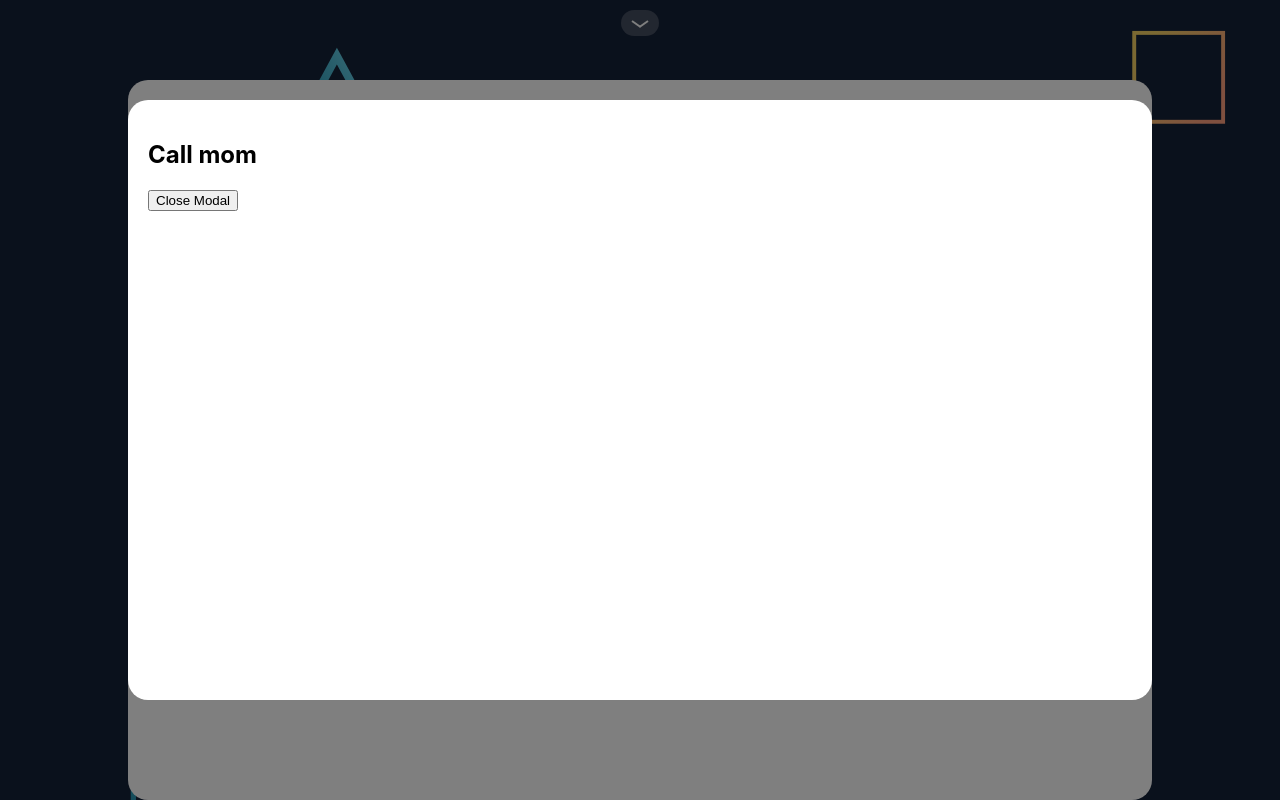
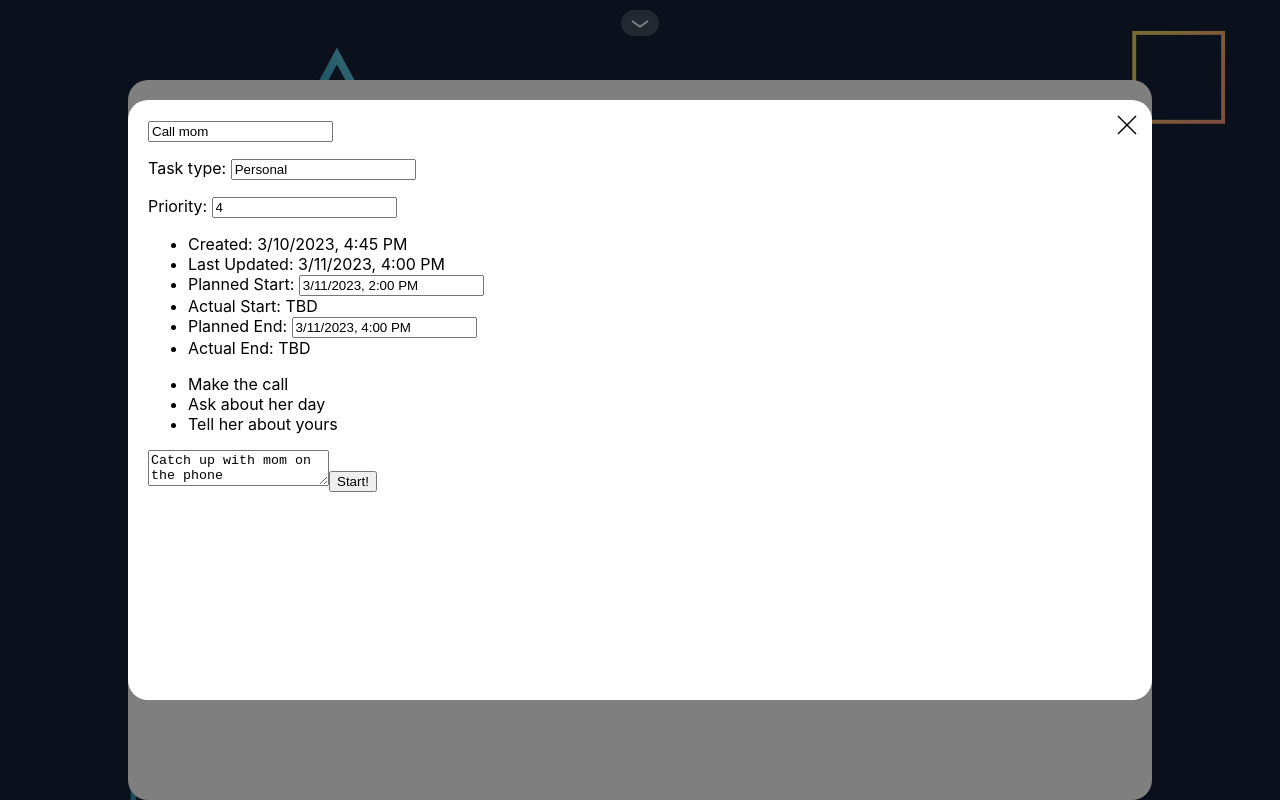
Before and after one commit to DanielGRasmussen/todo-fullstack, a React (Create React App) app: page / in a window 1280 px wide. Both pictures are taken after a click on the item 296 px from the left and 282 px from the top of the page. Built offline with nearby package versions, Linux system fonts and the light colour scheme.

Commit message:
Added modal content and most of the functionality. I need to make the subtasks work properly and add CSS.

```diff
--- a/src/main/Main.tsx
+++ b/src/main/Main.tsx
@@ -1,7 +1,7 @@
 import "./css/Main.css";
 import React, { useState } from "react";
 import TodoList from "./TodoList";
-import Modal from "./Modal";
+import Modal from "../modal/Modal";
 
 function Main() {
 	document.title = "Main | To Do List";
--- a/src/main/Modal.tsx
+++ /dev/null
@@ -1,37 +0,0 @@
-import "./css/Modal.css";
-import React from "react";
-
-export interface ITodoData {
-	id: string;
-	created: string;
-	proposedStartDate: string;
-	actualStartDate: string;
-	proposedEndDate: string;
-	actualEndDate: string;
-	title: string;
-	description: string;
-	type: string;
-	subTasks: string[];
-	priority: string;
-	status: string;
-	lastUpdated: string;
-}
-
-function Modal(isOpen: boolean, setIsOpen, todo) {
-	function toggleModal() {
-		setIsOpen(!isOpen);
-	}
-
-	if (isOpen) {
-		return (
-			<div id="modal-overlay">
-				<div id="modal">
-					<h2>{todo.title}</h2>
-					<button onClick={toggleModal}>Close Modal</button>
-				</div>
-			</div>
-		);
-	}
-}
-
-export default Modal;
--- /dev/null
+++ b/src/modal/Dates.tsx
@@ -0,0 +1,43 @@
+import { formatDate } from "../utils";
+import React from "react";
+
+function Dates(todo, dataChange) {
+	return (
+		<ul id="dates">
+			<li>Created: {formatDate(todo.created)}</li>
+			<li>Last Updated: {formatDate(todo.lastUpdated)}</li>
+			<li>
+				Planned Start:{" "}
+				<input
+					type="text"
+					defaultValue={formatDate(todo.proposedStartDate)}
+					onBlur={(event) => {
+						dataChange(event.target.value, "proposedStartDate");
+					}}
+				/>
+			</li>
+			<li>
+				Actual Start:{" "}
+				{todo.actualStartDate
+					? formatDate(todo.actualStartDate)
+					: "TBD"}
+			</li>
+			<li>
+				Planned End:{" "}
+				<input
+					type="text"
+					defaultValue={formatDate(todo.proposedEndDate)}
+					onBlur={(event) => {
+						dataChange(event.target.value, "proposedEndDate");
+					}}
+				/>
+			</li>
+			<li>
+				Actual End:{" "}
+				{todo.actualEndDate ? formatDate(todo.actualEndDate) : "TBD"}
+			</li>
+		</ul>
+	);
+}
+
+export default Dates;
--- /dev/null
+++ b/src/modal/Modal.tsx
@@ -0,0 +1,111 @@
+import "./css/Modal.css";
+import React, { useState } from "react";
+import Dates from "./Dates";
+
+function Subtask(subtask, dataChange) {
+	console.log(dataChange);
+	return <li>{subtask}</li>;
+}
+
+function Modal(isOpen: boolean, setIsOpen, todo) {
+	const [change, setChange] = useState(false);
+
+	function toggleModal() {
+		setIsOpen(!isOpen);
+	}
+
+	function dataChange(newValue, dataType: string) {
+		// General dataChange function to reload the modal and pass on new data to db
+		todo[dataType] = newValue;
+		todo.lastUpdated = new Date().toISOString();
+		// Here we should place a call to external services to update db
+		setChange(!change);
+	}
+
+	function changeStatus(new_status: string) {
+		if (new_status === "in-progress") {
+			todo.actualStartDate = new Date().toISOString();
+		} else if (new_status === "complete") {
+			todo.actualEndDate = new Date().toISOString();
+		} else {
+			todo.actualStartDate = "";
+			todo.actualEndDate = "";
+		}
+
+		dataChange(new_status, "status");
+	}
+
+	// Button text depending on status
+	const buttonTextOpts = {
+		incomplete: ["Start!", "in-progress"],
+		"in-progress": ["Finish!", "complete"],
+		complete: ["Restart?", "incomplete"]
+	};
+
+	if (isOpen) {
+		return (
+			<div id="modal-overlay">
+				<div id="modal">
+					<input
+						type="text"
+						defaultValue={todo.title}
+						onBlur={(event) => {
+							dataChange(event.target.value, "title");
+						}}
+						className="title"
+					/>
+					{/* Make look like h2 */}
+					<p>
+						Task type:{" "}
+						<input
+							type="text"
+							defaultValue={todo.type}
+							onBlur={(event) => {
+								dataChange(event.target.value, "type");
+							}}
+						/>
+					</p>
+					{/* No clue where this should go */}
+					<p>
+						Priority:{" "}
+						<input
+							type="text"
+							defaultValue={todo.priority}
+							onBlur={(event) => {
+								dataChange(event.target.value, "priority");
+							}}
+						/>
+					</p>
+					{Dates(todo, dataChange)}
+					{/* No clue where this should go and it is nowhere near done */}
+					<ul>
+						{todo.subTasks.map((subtask) =>
+							Subtask(subtask, dataChange)
+						)}
+					</ul>
+					<textarea
+						defaultValue={todo.description}
+						onBlur={(event) => {
+							dataChange(event.target.value, "description");
+						}}
+					></textarea>
+					<button
+						onClick={() => {
+							changeStatus(buttonTextOpts[todo.status][1]);
+						}}
+					>
+						{buttonTextOpts[todo.status][0]}
+					</button>
+					<img
+						src={process.env.PUBLIC_URL + "/assets/close_x.svg"}
+						alt="Close modal"
+						onClick={toggleModal}
+						id="close-modal"
+					/>
+				</div>
+			</div>
+		);
+	}
+}
+
+export default Modal;
--- a/src/main/css/Modal.css
+++ b/src/modal/css/Modal.css
@@ -19,4 +19,13 @@
     background-color: white;
     border-radius: 20px;
     padding: 20px;
+    position: relative;
 }
+
+#close-modal {
+    position: absolute;
+    top: 10px;
+    right: 10px;
+    width: 30px;
+    cursor: pointer;
+}
```
Also changed, not shown: public/assets/close_x.svg (added), src/modal/css/Dates.css (added).
